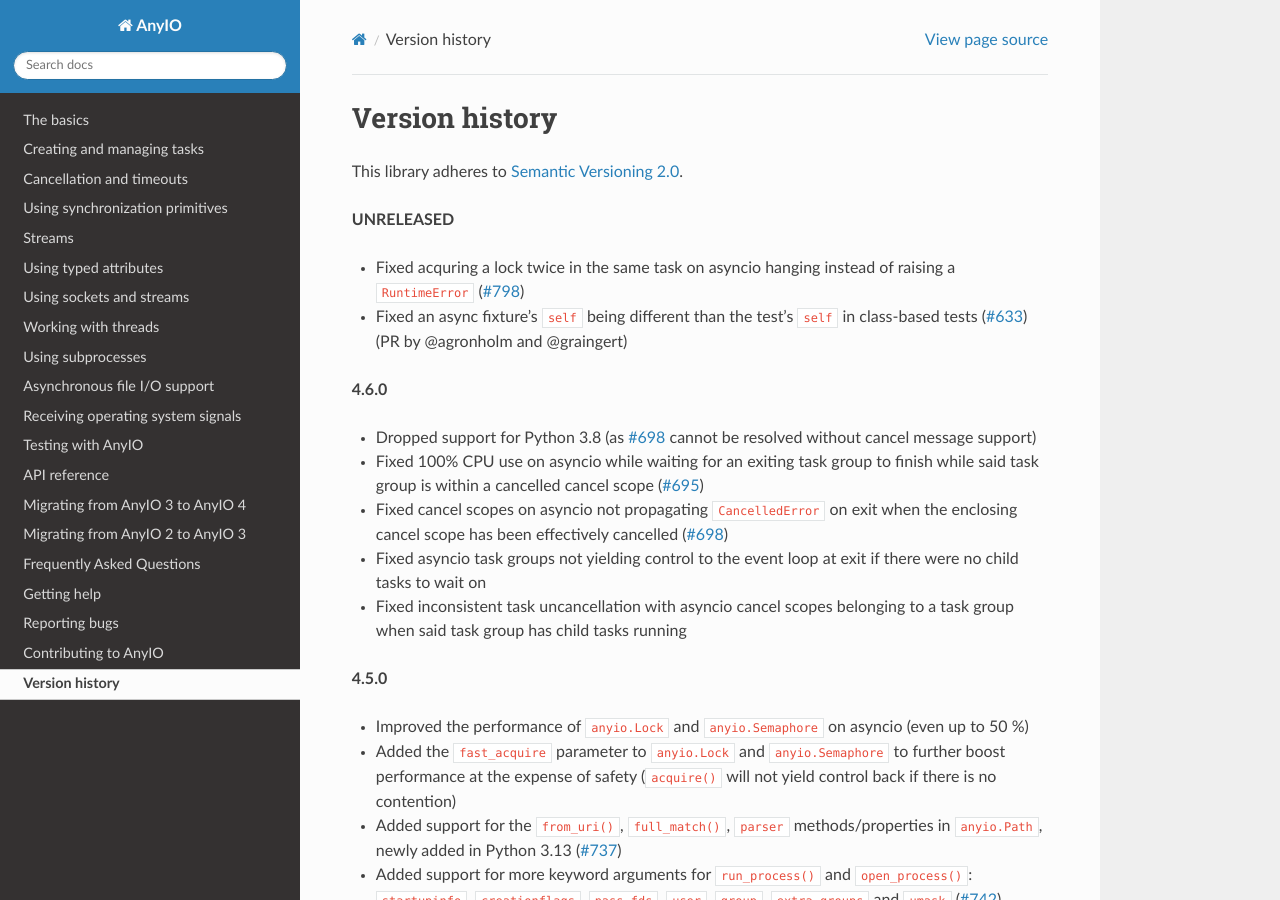
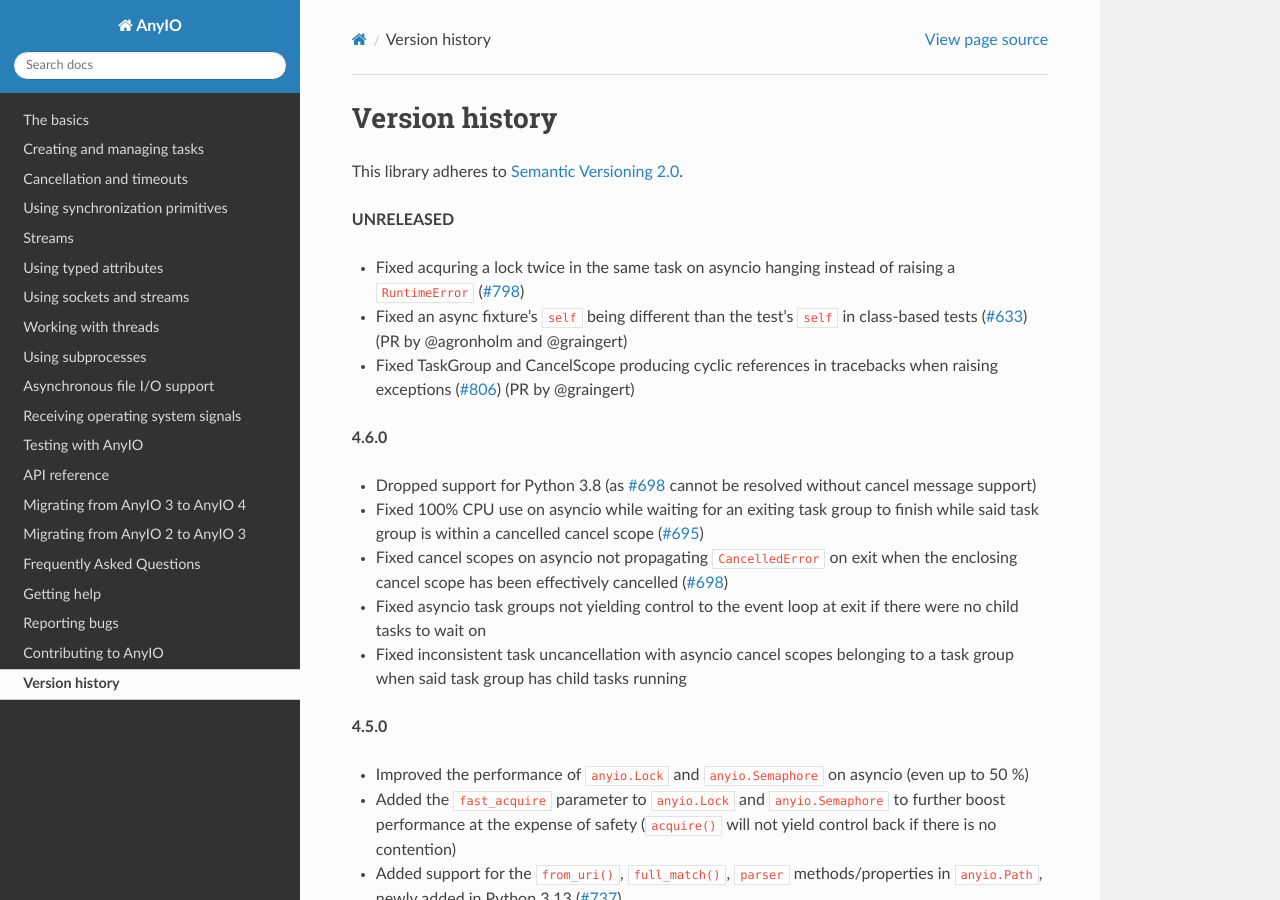
Before and after one commit to agronholm/anyio, a Sphinx documentation site: the page built from docs/versionhistory.rst, in a window 1280 px wide and 900 px high. Built offline with Sphinx 7.4.7 and the Read the Docs theme 3.1.0, drawn with Linux system fonts in a browser that asks for light colours; the version number could not be read and is left out.

Commit message:
update changelog

```diff
--- a/docs/versionhistory.rst
+++ b/docs/versionhistory.rst
@@ -10,6 +10,9 @@ This library adheres to `Semantic Versioning 2.0 <http://semver.org/>`_.
 - Fixed an async fixture's ``self`` being different than the test's ``self`` in
   class-based tests (`#633 <https://github.com/agronholm/anyio/issues/633>`_)
   (PR by @agronholm and @graingert)
+- Fixed TaskGroup and CancelScope producing cyclic references in tracebacks
+  when raising exceptions (`#806 <https://github.com/agronholm/anyio/pull/806>`_)
+  (PR by @graingert)
 
 **4.6.0**
 
```
